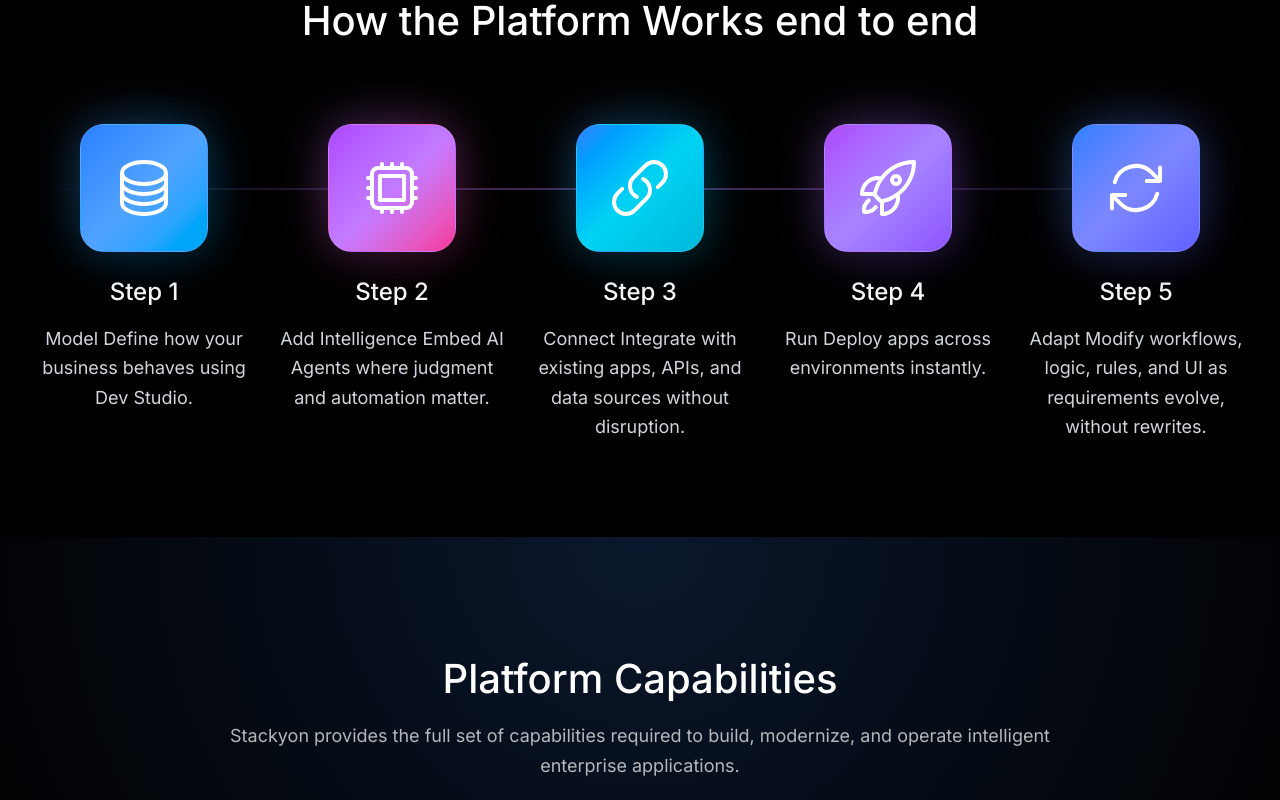
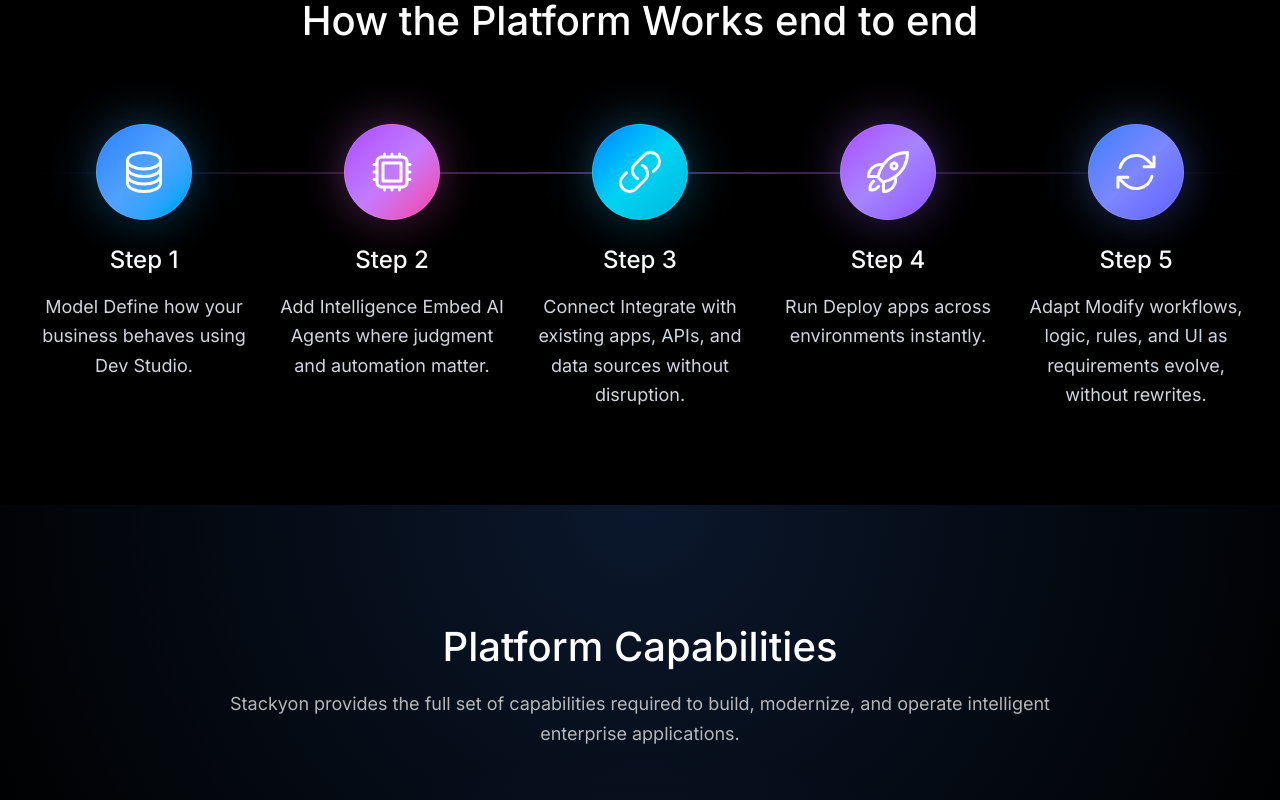
Before and after one commit to shabana-amzur/Stackyon, a Next.js app: page /platform in a window 1280 px wide. Shown: the part 1980-2780 px from the top of the page. Built offline with nearby package versions, Linux system fonts and the light colour scheme.

Commit message:
Update platform page: make step icons circular, reduce size, and center connecting line

```diff
--- a/app/platform/page.tsx
+++ b/app/platform/page.tsx
@@ -365,7 +365,7 @@
           <Reveal animation="fade-up" duration={900} delay={200}>
             <div className="relative">
               {/* Connecting Line - Aligned through center of boxes */}
-              <div className="absolute top-16 left-0 right-0 h-0.5 bg-gradient-to-r from-transparent via-blue-400/40 via-purple-400/40 via-blue-400/40 via-purple-400/40 to-transparent hidden lg:block"></div>
+              <div className="absolute top-12 left-0 right-0 h-0.5 bg-gradient-to-r from-transparent via-blue-400/40 via-purple-400/40 via-blue-400/40 via-purple-400/40 to-transparent hidden lg:block"></div>
 
               {/* Steps Grid */}
               <div className="grid grid-cols-1 md:grid-cols-2 lg:grid-cols-5 gap-8 lg:gap-6">
@@ -373,10 +373,10 @@
                 <div className="flex flex-col items-center text-center">
                   <div className="relative mb-6 group">
                     {/* Glow effect */}
-                    <div className="absolute inset-0 bg-gradient-to-br from-blue-400 to-sky-500 rounded-3xl blur-xl opacity-40 group-hover:opacity-60 transition-opacity"></div>
+                    <div className="absolute inset-0 bg-gradient-to-br from-blue-400 to-sky-500 rounded-full blur-xl opacity-40 group-hover:opacity-60 transition-opacity"></div>
                     {/* Main box */}
-                    <div className="relative w-32 h-32 rounded-3xl bg-gradient-to-br from-blue-500 via-blue-400 to-sky-500 flex items-center justify-center shadow-2xl backdrop-blur-sm border border-white/10">
-                      <CircleStackIcon className="w-16 h-16 text-white" />
+                    <div className="relative w-24 h-24 rounded-full bg-gradient-to-br from-blue-500 via-blue-400 to-sky-500 flex items-center justify-center shadow-2xl backdrop-blur-sm border border-white/10">
+                      <CircleStackIcon className="w-12 h-12 text-white" />
                     </div>
                   </div>
                   <h3 className="text-2xl font-medium text-white mb-4">Step 1</h3>
@@ -389,10 +389,10 @@
                 <div className="flex flex-col items-center text-center">
                   <div className="relative mb-6 group">
                     {/* Glow effect */}
-                    <div className="absolute inset-0 bg-gradient-to-br from-purple-400 to-pink-500 rounded-3xl blur-xl opacity-40 group-hover:opacity-60 transition-opacity"></div>
+                    <div className="absolute inset-0 bg-gradient-to-br from-purple-400 to-pink-500 rounded-full blur-xl opacity-40 group-hover:opacity-60 transition-opacity"></div>
                     {/* Main box */}
-                    <div className="relative w-32 h-32 rounded-3xl bg-gradient-to-br from-purple-500 via-purple-400 to-pink-500 flex items-center justify-center shadow-2xl backdrop-blur-sm border border-white/10">
-                      <CpuChipIcon className="w-16 h-16 text-white" />
+                    <div className="relative w-24 h-24 rounded-full bg-gradient-to-br from-purple-500 via-purple-400 to-pink-500 flex items-center justify-center shadow-2xl backdrop-blur-sm border border-white/10">
+                      <CpuChipIcon className="w-12 h-12 text-white" />
                     </div>
                   </div>
                   <h3 className="text-2xl font-medium text-white mb-4">Step 2</h3>
@@ -405,10 +405,10 @@
                 <div className="flex flex-col items-center text-center">
                   <div className="relative mb-6 group">
                     {/* Glow effect */}
-                    <div className="absolute inset-0 bg-gradient-to-br from-blue-400 to-cyan-500 rounded-3xl blur-xl opacity-40 group-hover:opacity-60 transition-opacity"></div>
+                    <div className="absolute inset-0 bg-gradient-to-br from-blue-400 to-cyan-500 rounded-full blur-xl opacity-40 group-hover:opacity-60 transition-opacity"></div>
                     {/* Main box */}
-                    <div className="relative w-32 h-32 rounded-3xl bg-gradient-to-br from-blue-500 via-cyan-400 to-cyan-500 flex items-center justify-center shadow-2xl backdrop-blur-sm border border-white/10">
-                      <LinkIcon className="w-16 h-16 text-white" />
+                    <div className="relative w-24 h-24 rounded-full bg-gradient-to-br from-blue-500 via-cyan-400 to-cyan-500 flex items-center justify-center shadow-2xl backdrop-blur-sm border border-white/10">
+                      <LinkIcon className="w-12 h-12 text-white" />
                     </div>
                   </div>
                   <h3 className="text-2xl font-medium text-white mb-4">Step 3</h3>
@@ -421,10 +421,10 @@
                 <div className="flex flex-col items-center text-center">
                   <div className="relative mb-6 group">
                     {/* Glow effect */}
-                    <div className="absolute inset-0 bg-gradient-to-br from-purple-400 to-violet-500 rounded-3xl blur-xl opacity-40 group-hover:opacity-60 transition-opacity"></div>
+                    <div className="absolute inset-0 bg-gradient-to-br from-purple-400 to-violet-500 rounded-full blur-xl opacity-40 group-hover:opacity-60 transition-opacity"></div>
                     {/* Main box */}
-                    <div className="relative w-32 h-32 rounded-3xl bg-gradient-to-br from-purple-500 via-violet-400 to-violet-500 flex items-center justify-center shadow-2xl backdrop-blur-sm border border-white/10">
-                      <RocketLaunchIcon className="w-16 h-16 text-white" />
+                    <div className="relative w-24 h-24 rounded-full bg-gradient-to-br from-purple-500 via-violet-400 to-violet-500 flex items-center justify-center shadow-2xl backdrop-blur-sm border border-white/10">
+                      <RocketLaunchIcon className="w-12 h-12 text-white" />
                     </div>
                   </div>
                   <h3 className="text-2xl font-medium text-white mb-4">Step 4</h3>
@@ -437,10 +437,10 @@
                 <div className="flex flex-col items-center text-center">
                   <div className="relative mb-6 group">
                     {/* Glow effect */}
-                    <div className="absolute inset-0 bg-gradient-to-br from-blue-400 to-indigo-500 rounded-3xl blur-xl opacity-40 group-hover:opacity-60 transition-opacity"></div>
+                    <div className="absolute inset-0 bg-gradient-to-br from-blue-400 to-indigo-500 rounded-full blur-xl opacity-40 group-hover:opacity-60 transition-opacity"></div>
                     {/* Main box */}
-                    <div className="relative w-32 h-32 rounded-3xl bg-gradient-to-br from-blue-500 via-indigo-400 to-indigo-500 flex items-center justify-center shadow-2xl backdrop-blur-sm border border-white/10">
-                      <ArrowPathIcon className="w-16 h-16 text-white" />
+                    <div className="relative w-24 h-24 rounded-full bg-gradient-to-br from-blue-500 via-indigo-400 to-indigo-500 flex items-center justify-center shadow-2xl backdrop-blur-sm border border-white/10">
+                      <ArrowPathIcon className="w-12 h-12 text-white" />
                     </div>
                   </div>
                   <h3 className="text-2xl font-medium text-white mb-4">Step 5</h3>
@@ -481,9 +481,9 @@
                     className="relative flex h-full flex-col gap-6 rounded-3xl border border-white/10 bg-gradient-to-b from-white/5 via-white/[0.04] to-white/[0.02] p-10 backdrop-blur-sm transition-all duration-300 hover:-translate-y-1 hover:border-white/20"
                   >
                     <div
-                      className={`inline-flex h-12 w-12 items-center justify-center rounded-2xl border border-white/10 ${card.iconClasses}`}
+                      className={`inline-flex h-10 w-10 items-center justify-center rounded-full border border-white/10 ${card.iconClasses}`}
                     >
-                      <Icon className="h-6 w-6" />
+                      <Icon className="h-5 w-5" />
                     </div>
                     <h3 className="text-2xl font-semibold text-white">{card.title}</h3>
                     <p className="text-base leading-relaxed text-white/70">{card.description}</p>
```
